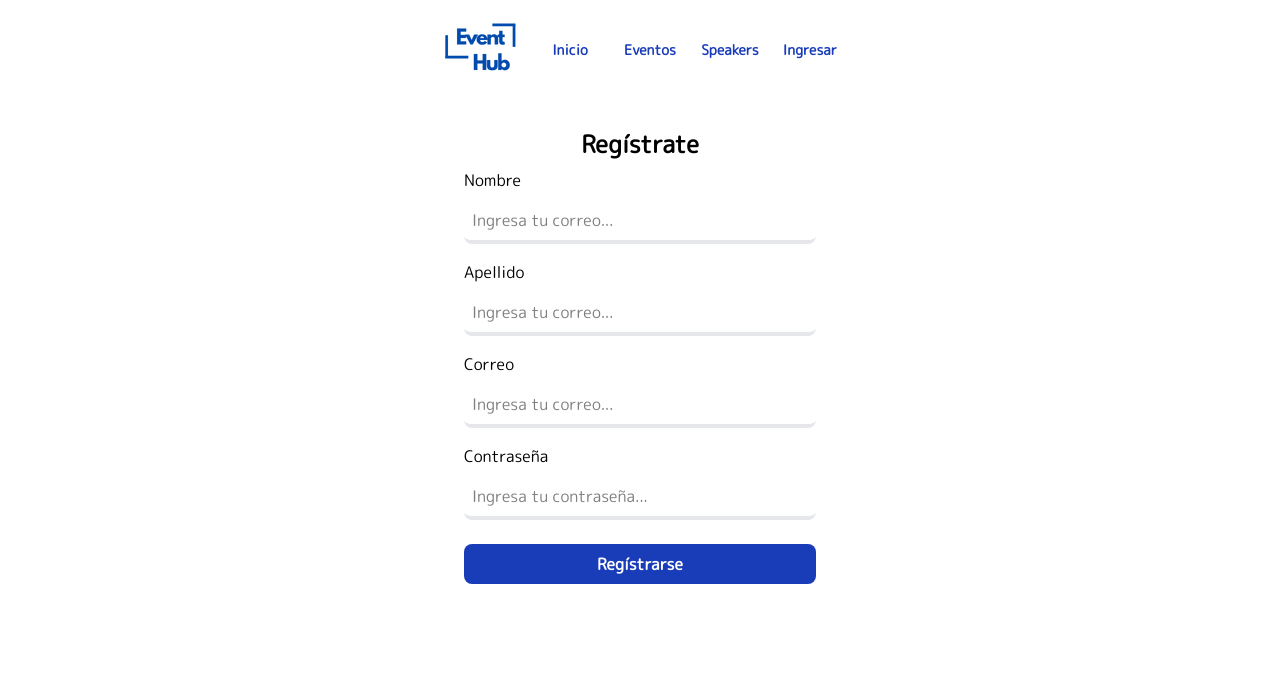
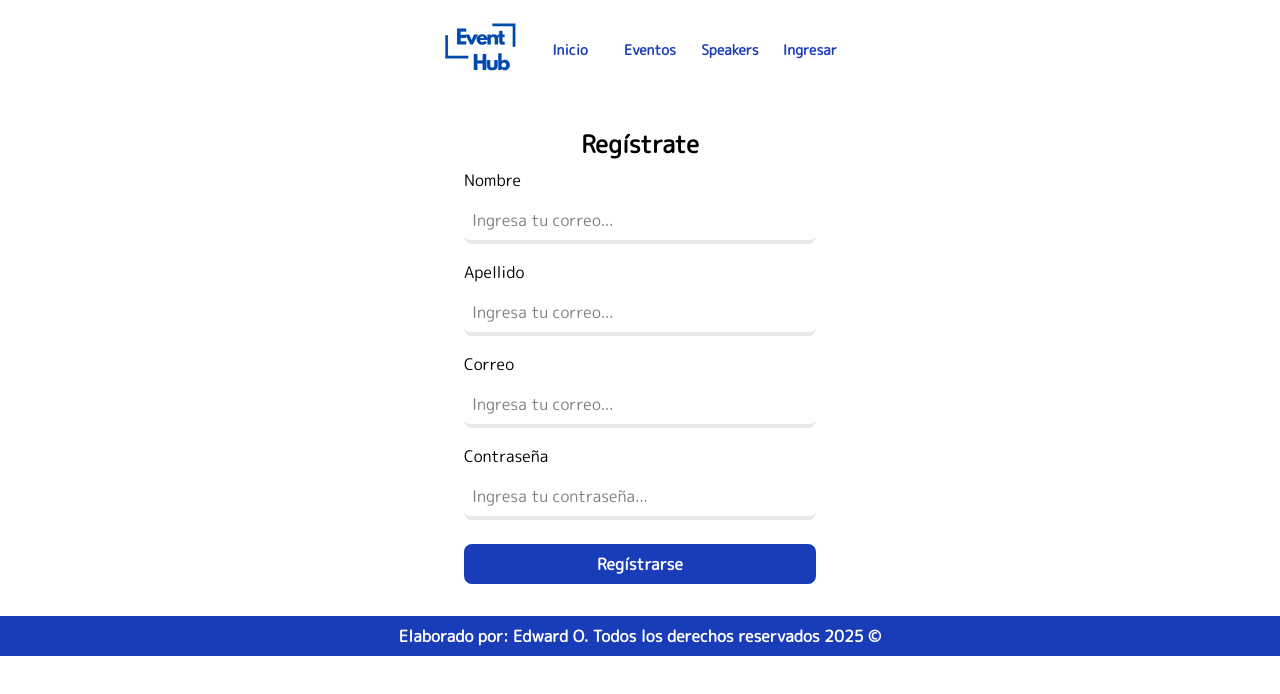
Before and after one commit to poll7872/event-hub, a React (Vite) app in the folder frontend/: page /register in a window 1280 px wide. Shown: the top 694 px of the page. Built offline with nearby package versions, Linux system fonts and the light colour scheme.

Commit message:
Add Component Footer

```diff
--- /dev/null
+++ b/frontend/src/components/Footer.jsx
@@ -0,0 +1,9 @@
+export function Footer() {
+  return (
+    <footer className="bg-blue-800 text-white font-bold h-10 text-center">
+      <p className="p-2">
+        Elaborado por: Edward O. Todos los derechos reservados 2025 &copy;
+      </p>
+    </footer>
+  );
+}
--- a/frontend/src/pages/public/Register.jsx
+++ b/frontend/src/pages/public/Register.jsx
@@ -1,4 +1,5 @@
 import { RegisterForm } from "../../components/auth/RegisterForm";
+import { Footer } from "../../components/Footer";
 import { Header } from "../../components/Header";
 
 export function Register() {
@@ -8,6 +9,7 @@ export function Register() {
       <main className="w-96 m-auto">
         <RegisterForm />
       </main>
+      <Footer />
     </>
   );
 }
```
